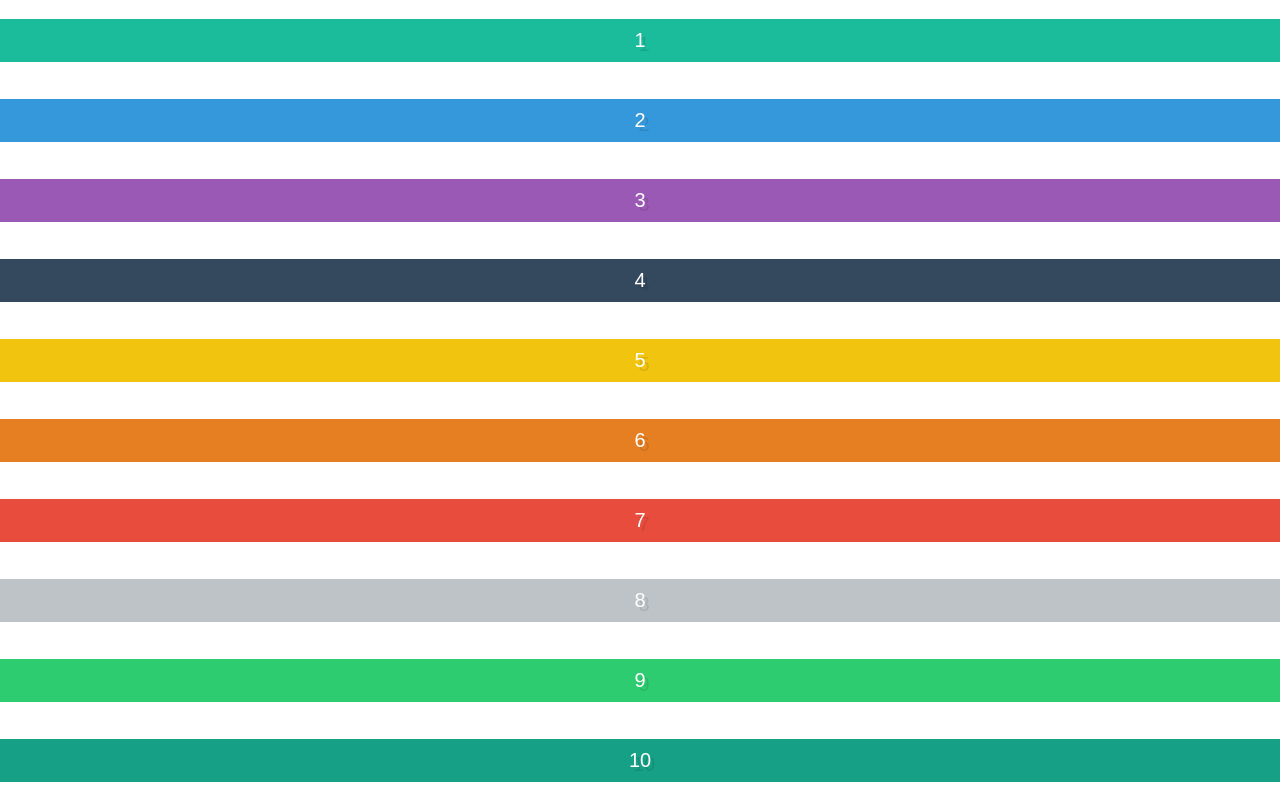
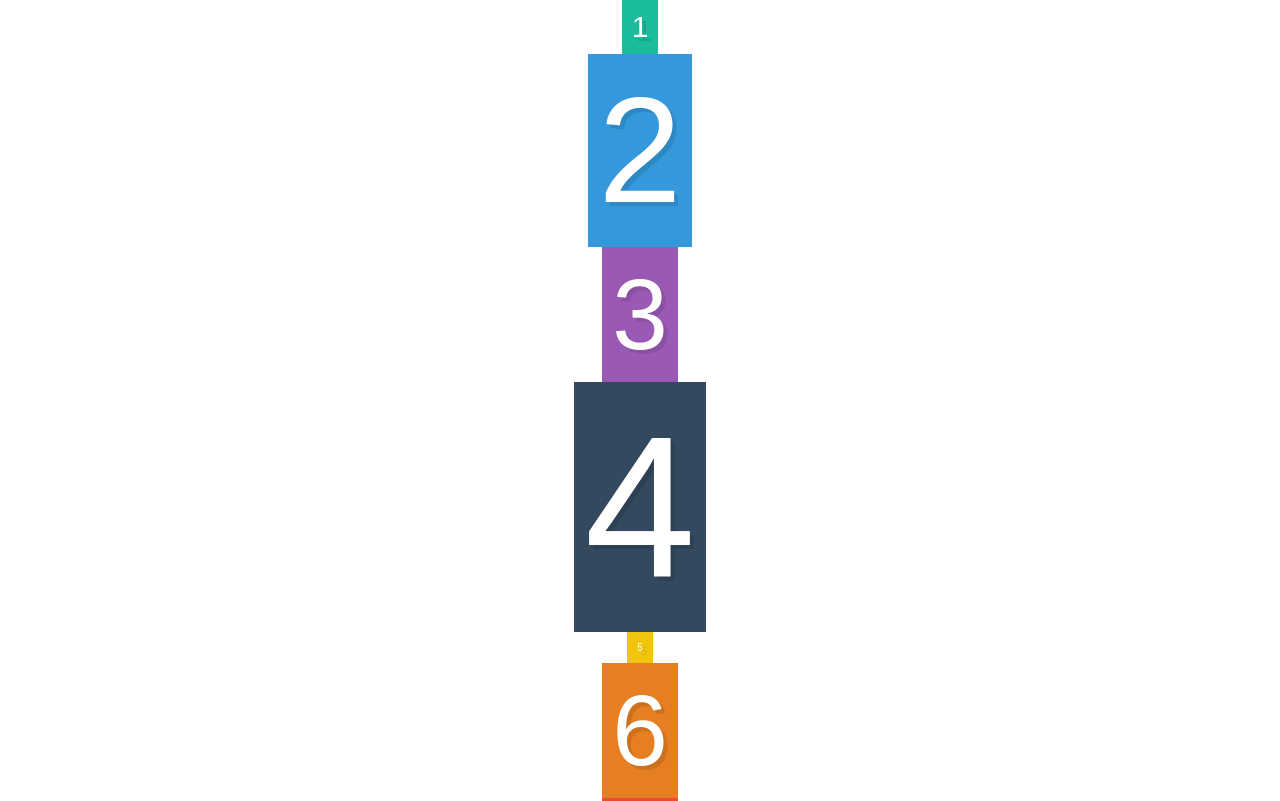
Before and after one commit to chandlera/flexbox, a website: page public/index.html in a window 1280 px wide. Shown: the top 801 px of the page. Drawn offline with Linux system fonts and the light colour scheme.

Commit message:
Video 7: Centering with align-items

```diff
--- a/public/style.css
+++ b/public/style.css
@@ -162,27 +162,17 @@ legend,button::-moz-focus-inner,input::-moz-focus-inner {
 /* Some default styles to make each box visible */
 .box {
     color:#fff;
-    font-size:20px;
+    font-size:100px;
     text-align:center;
     text-shadow:4px 4px 0 rgba(0,0,0,0.1);
     padding:10px
 }
 
 /* Colours for each box */
-.box1 {
-    background:#1abc9c
-}
-
-.box2 {
-    background:#3498db
-}
-
-.box3 {
-    background:#9b59b6
-}
-
-.box4 {
-    background:#34495e; }
+.box1 { background:#1abc9c; }
+.box2 { background:#3498db; }
+.box3 { background:#9b59b6; }
+.box4 { background:#34495e;}
 .box5 { background:#f1c40f; }
 .box6 { background:#e67e22; }
 .box7 { background:#e74c3c; }
@@ -193,7 +183,23 @@ legend,button::-moz-focus-inner,input::-moz-focus-inner {
 /* We start writing out flexbox here. The above is just page setup */
 .container {
   display: flex;
-  justify-content: space-around;
+  height: 100vh;
+  align-items: center;
   flex-direction: column;
-  min-height: 100vh;
 }
+
+.box1 {
+  font-size: 30px;
+}
+
+.box2 {
+  font-size: 150px;
+}
+
+.box4 {
+  font-size: 200px;
+}
+
+.box5 {
+  font-size: 10px;
+}
```
